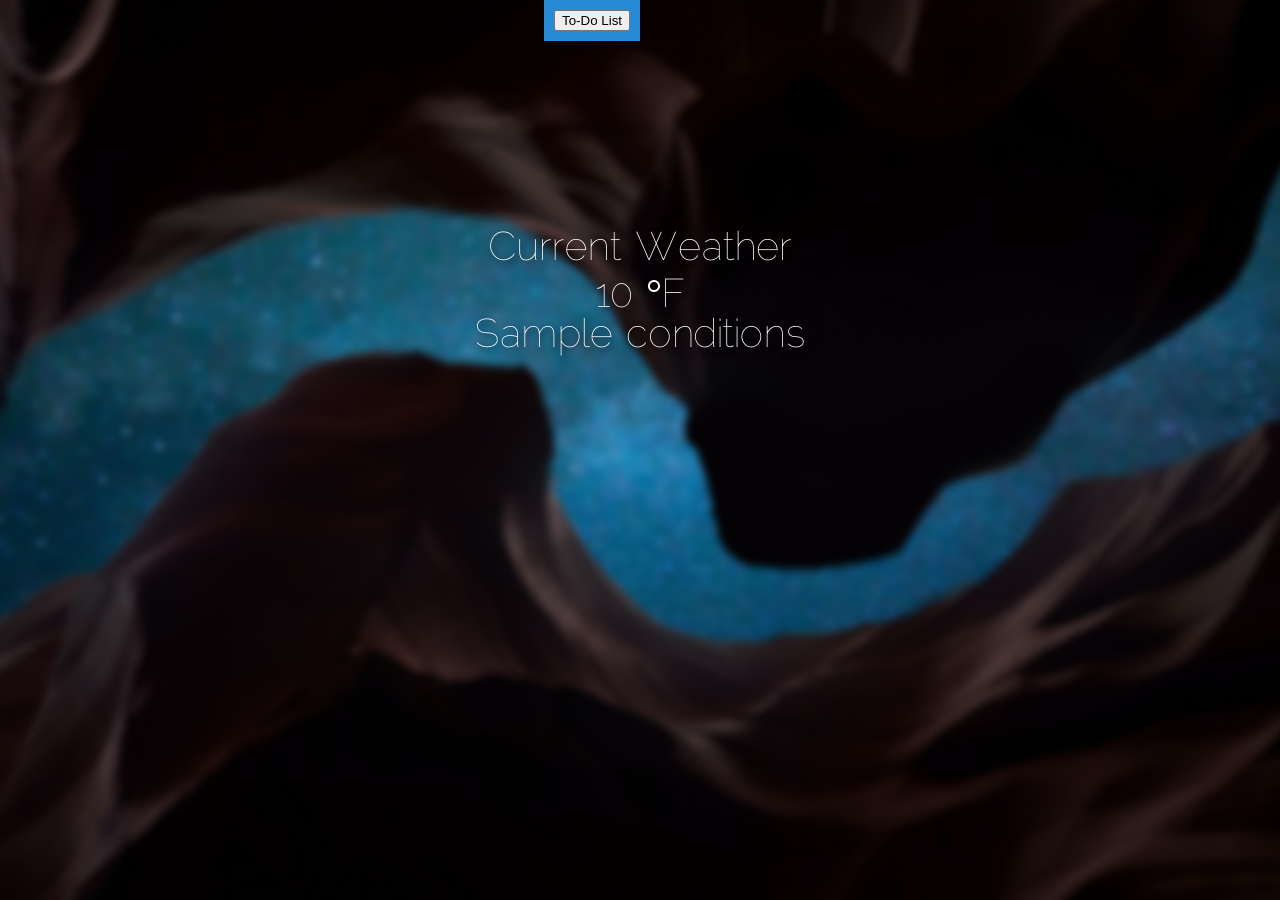
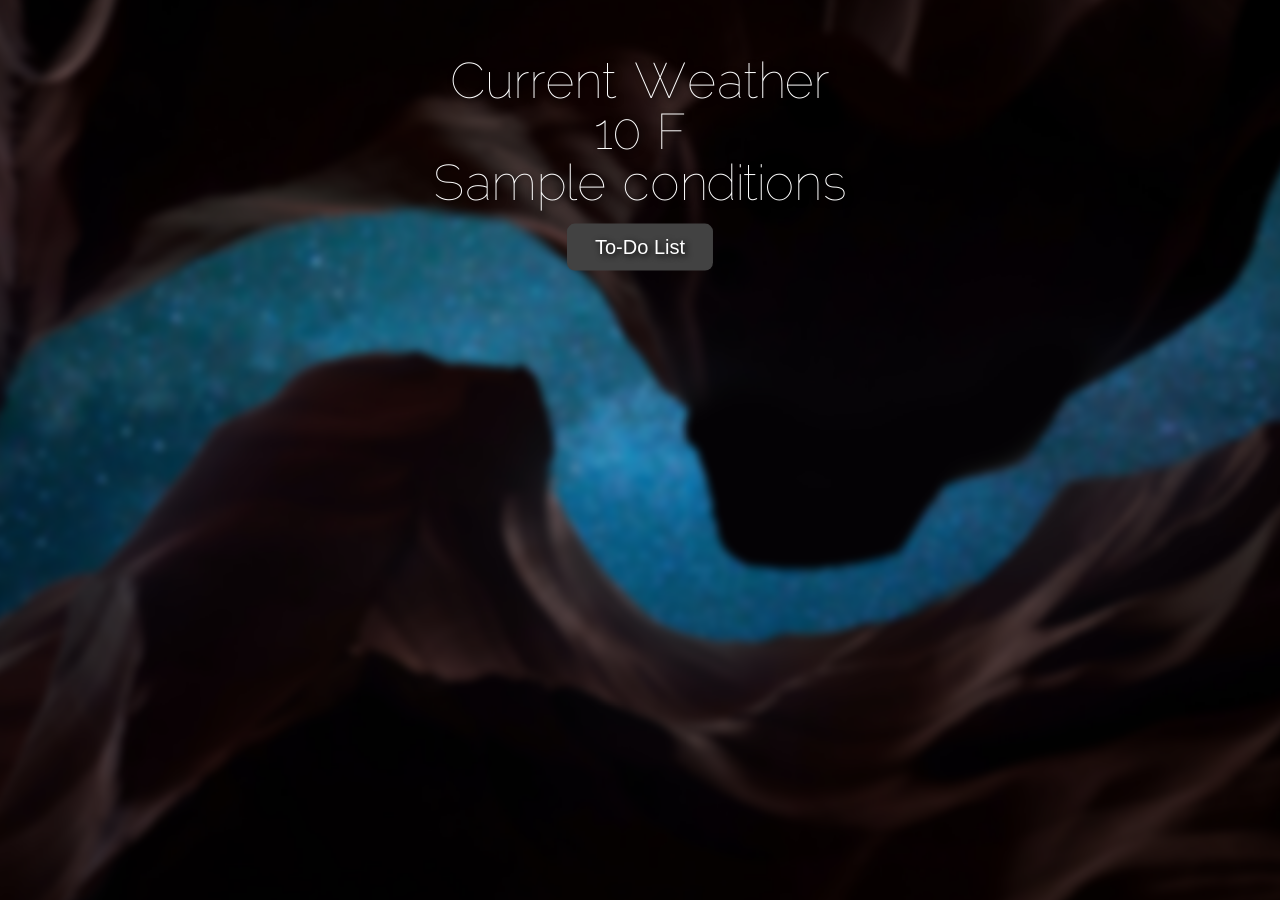
Before and after one commit to bralpdx/cs430-jonathan-bral, a Flask app: template hw2/templates/index.html in a window 1280 px wide. Run offline with Flask 2, Linux system fonts and the light colour scheme; the template is opened without the code that fills it: most values are stand-ins (such as "Sample title", 1, 10 or a date in 2020).

Commit message:
Fixed some of the index pages formatting.

```diff
--- a/final/static/style.css
+++ b/final/static/style.css
@@ -78,7 +78,7 @@
     padding: 15px;
     text-align: center;
     font-family: 'raleway';
-    font-size: 40px;
+    font-size: 50px;
     text-shadow: 2px 2px 6px black;
 
     animation-name: fadeIn;
@@ -86,17 +86,21 @@
 }
 
 .todo-button {
-    background-color: #278ad6;
-    text-align: center;
+    background-color: #424242;
     color: white;
     border: none;
-    font-size: 16px;
-    position: absolute;
-    right: 50%;
-    padding: 10px;
+    font-size: 20px;
+    text-shadow: 2px 2px 6px black;
+
+    margin: 20px;
+    position: relative;
+    -ms-transform: translateY(-20%);
+    transform: translateY(-20%);
+    padding: 12px 28px;
     cursor: pointer;
+    border-radius: 8px;
 }
 
 .todo-button:hover {
-    background-color: RoyalBlue;
+    opacity: 0.5;
 }
--- a/final/templates/index.html
+++ b/final/templates/index.html
@@ -5,11 +5,11 @@
     <body class="welcome-page">
         <div class="welcome-image"></div>
         <div class="standard-text"> Current Weather
-            <div> {{ forecast.temp }} &deg;F</div>
+            <div> {{ forecast.temp }} F</div>
             <div> {{ forecast.conditions }} </div>
+            <form action="{{ url_for('todo') }}">
+                <button class="todo-button"  type=submit>To-Do List</button>
+            </form>
         </div>
-        <form class="todo-button" action="{{ url_for('todo') }}">
-            <input type=submit value='To-Do List'>
-        </form>
     </body>
 </html>
```
Also changed, not shown: final/templates/todo.html (+9 -1 lines).
